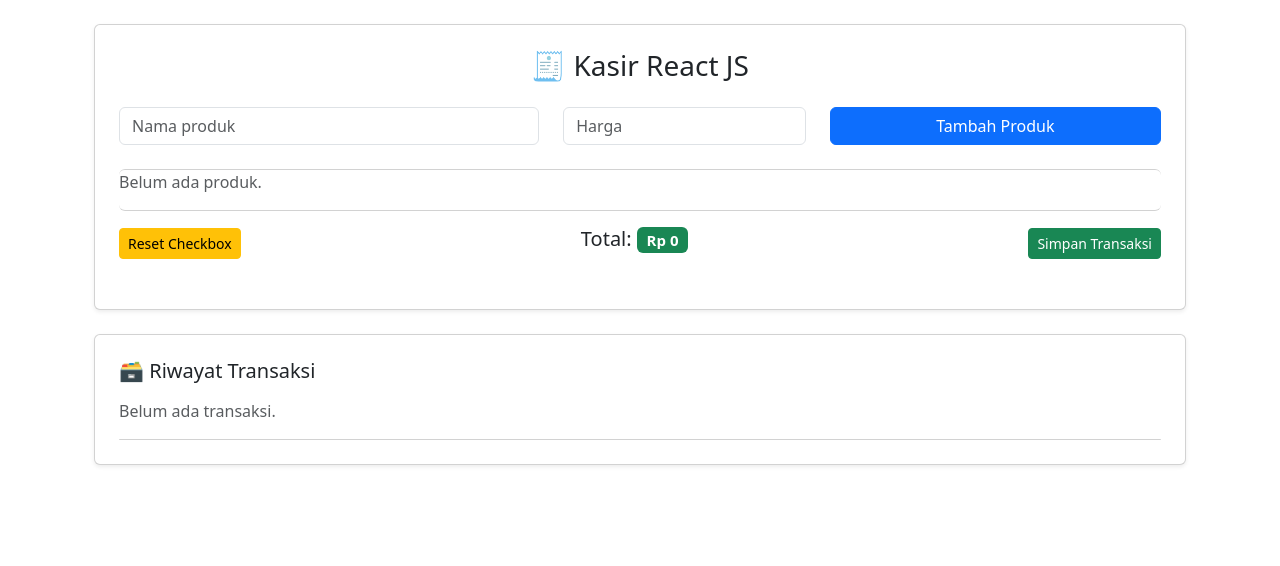
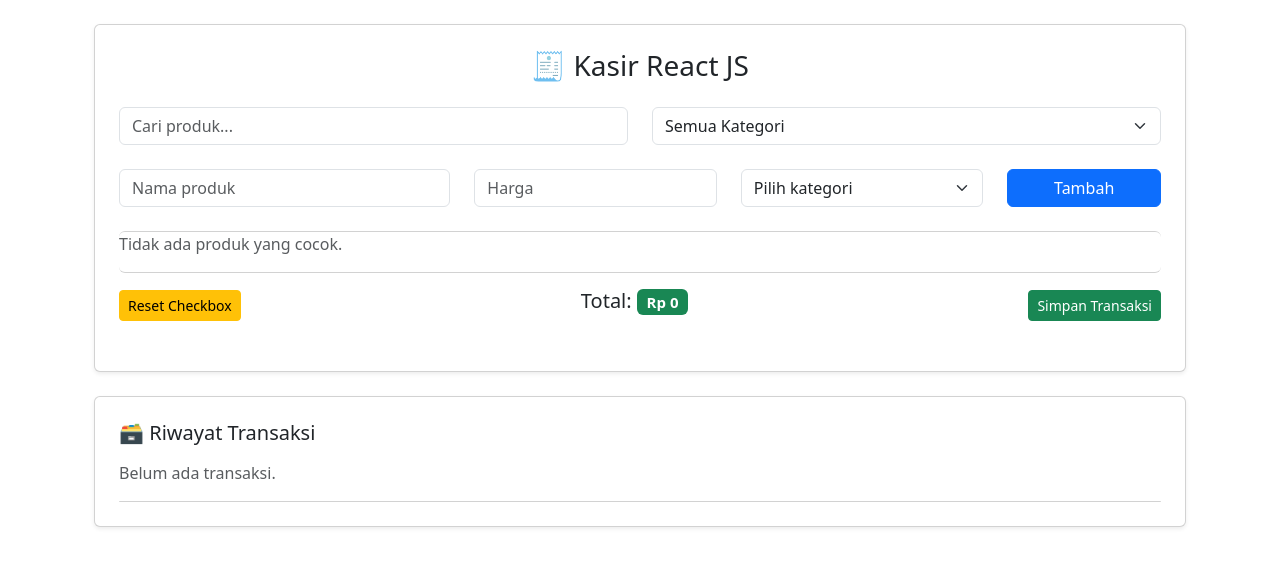
Before and after one commit to Raesssard/Simple-Casheer, a React (Create React App) app: page / in a window 1280 px wide. Shown: the top 566 px of the page. Built offline with nearby package versions, Linux system fonts and the light colour scheme.

Commit message:
update changes
optimalization

```diff
--- a/src/components/Kasir.css
+++ /dev/null
@@ -1,22 +0,0 @@
-@import 'https://cdnjs.cloudflare.com/ajax/libs/animate.css/4.1.1/animate.min.css';
-
-body {
-  background-color: #f8f9fa;
-}
-
-.list-group-item {
-  transition: all 0.3s ease-in-out;
-}
-
-.list-group-item:hover {
-  background-color: #f1f1f1;
-}
-
-.fade-in {
-  animation: fadeIn 0.4s ease-in;
-}
-
-@keyframes fadeIn {
-  from { opacity: 0; transform: translateY(10px); }
-  to { opacity: 1; transform: translateY(0); }
-}
--- a/src/components/Kasir.jsx
+++ b/src/components/Kasir.jsx
@@ -7,7 +7,11 @@ class Kasir extends Component {
     items: [],
     newItem: '',
     newPrice: '',
-    transactions: []
+    newCategory: '',
+    isCustomCategory: false,
+    transactions: [],
+    searchTerm: '',
+    selectedCategory: ''
   };
 
   componentDidMount() {
@@ -29,6 +33,7 @@ class Kasir extends Component {
         JSON.stringify(this.state.items.map(item => ({
           name: item.name,
           price: item.price,
+          category: item.category || '',
           checked: item.checked
         })))
       );
@@ -55,18 +60,21 @@ class Kasir extends Component {
   };
 
   handleAddItem = () => {
-    const { newItem, newPrice, items } = this.state;
+    const { newItem, newPrice, newCategory, items } = this.state;
     if (newItem.trim() && newPrice.trim()) {
       const newProduct = {
         name: newItem,
         price: parseInt(newPrice),
+        category: newCategory || '',
         qty: 0,
         checked: false
       };
       this.setState({
         items: [...items, newProduct],
         newItem: '',
-        newPrice: ''
+        newPrice: '',
+        newCategory: '',
+        isCustomCategory: false
       });
     }
   };
@@ -141,16 +149,51 @@ class Kasir extends Component {
   };
 
   render() {
-    const { items, newItem, newPrice, transactions } = this.state;
+    const { items, newItem, newPrice, newCategory, isCustomCategory, transactions, searchTerm, selectedCategory } = this.state;
+
+    // Ambil daftar kategori unik
+    const categories = [...new Set(items.map(item => item.category).filter(Boolean))];
+
+    // Filter produk
+    const filteredItems = items.filter(item =>
+      item.name.toLowerCase().includes(searchTerm.toLowerCase()) &&
+      (selectedCategory === '' || item.category === selectedCategory)
+    );
 
     return (
       <div className="container mt-4">
-        <div className="card shadow-sm p-4 bg-white rounded">
+        {/* Card Utama */}
+        <div className="card shadow-sm p-4 rounded">
           <h3 className="text-center mb-4">🧾 Kasir React JS</h3>
+
+          {/* Filter & Search */}
+          <div className="row mb-3">
+            <div className="col-sm-6 mb-2">
+              <input
+                type="text"
+                className="form-control"
+                placeholder="Cari produk..."
+                value={searchTerm}
+                onChange={(e) => this.setState({ searchTerm: e.target.value })}
+              />
+            </div>
+            <div className="col-sm-6 mb-2">
+              <select
+                className="form-select"
+                value={selectedCategory}
+                onChange={(e) => this.setState({ selectedCategory: e.target.value })}
+              >
+                <option value="">Semua Kategori</option>
+                {categories.map((cat, i) => (
+                  <option key={i} value={cat}>{cat}</option>
+                ))}
+              </select>
+            </div>
+          </div>
 
           {/* Tambah Produk */}
           <div className="row mb-3">
-            <div className="col-sm-5 mb-2">
+            <div className="col-sm-4 mb-2">
               <input
                 type="text"
                 className="form-control"
@@ -170,37 +213,68 @@ class Kasir extends Component {
                 onChange={this.handleInputChange}
               />
             </div>
-            <div className="col-sm-4 mb-2">
+            <div className="col-sm-3 mb-2">
+              {isCustomCategory ? (
+                <input
+                  type="text"
+                  className="form-control"
+                  name="newCategory"
+                  placeholder="Kategori baru"
+                  value={newCategory}
+                  onChange={this.handleInputChange}
+                />
+              ) : (
+                <select
+                  className="form-select"
+                  value={newCategory}
+                  onChange={(e) => {
+                    if (e.target.value === "__new") {
+                      this.setState({ isCustomCategory: true, newCategory: '' });
+                    } else {
+                      this.setState({ newCategory: e.target.value });
+                    }
+                  }}
+                >
+                  <option value="">Pilih kategori</option>
+                  {categories.map((cat, i) => (
+                    <option key={i} value={cat}>{cat}</option>
+                  ))}
+                  <option value="__new">+ Tambah kategori baru</option>
+                </select>
+              )}
+            </div>
+            <div className="col-sm-2 mb-2">
               <button className="btn btn-primary w-100" onClick={this.handleAddItem}>
-                Tambah Produk
+                Tambah
               </button>
             </div>
           </div>
 
           {/* Daftar Produk */}
           <ul className="list-group mb-3">
-            {items.length === 0 && <p className="text-muted">Belum ada produk.</p>}
-            {items.map((item, index) => (
+            {filteredItems.length === 0 && <p className="text-muted">Tidak ada produk yang cocok.</p>}
+            {filteredItems.map((item, index) => (
               <li key={index} className="list-group-item d-flex justify-content-between align-items-center">
                 <div className="d-flex align-items-center flex-wrap">
                   <input
                     type="checkbox"
                     className="form-check-input me-2"
                     checked={item.checked}
-                    onChange={() => this.handleCheckbox(index)}
+                    onChange={() => this.handleCheckbox(items.indexOf(item))}
                   />
                   <strong className="me-2">{item.name}</strong>
+                  {item.category && <span className="badge bg-info me-2">{item.category}</span>}
                   <span className="badge bg-secondary me-2">Rp {item.price.toLocaleString()}</span>
                 </div>
                 <div className="d-flex align-items-center">
                   {item.checked && (
                     <div className="me-2">
-                      <button className="btn btn-sm btn-outline-danger me-1" onClick={() => this.handleQtyChange(index, -1)}>-</button>
+                      <button className="btn btn-sm btn-outline-danger me-1" onClick={() => this.handleQtyChange(items.indexOf(item), -1)}>-</button>
                       <span>{item.qty}</span>
-                      <button className="btn btn-sm btn-outline-success ms-1" onClick={() => this.handleQtyChange(index, 1)}>+</button>
+                      <button className="btn btn-sm btn-outline-success ms-1" onClick={() => this.handleQtyChange(items.indexOf(item), 1)}>+</button>
                     </div>
                   )}
-                  <button className="btn btn-sm btn-outline-danger" onClick={() => this.handleDeleteItem(index)}>Hapus</button>
+                  <button className="btn btn-sm btn-outline-danger" onClick={() => this.handleDeleteItem(items.indexOf(item))}>Hapus</button>
                 </div>
               </li>
             ))}
@@ -218,9 +292,9 @@ class Kasir extends Component {
         </div>
 
         {/* Riwayat Transaksi */}
-        <div className="card shadow-sm p-4 mt-4 bg-white rounded">
+        <div className="card shadow-sm p-4 mt-4 rounded">
           <h5 className="mb-3">🗃️ Riwayat Transaksi</h5>
-          {transactions.length === 0 && <p className="text-muted">Belum ada transaksi.</p>}
+          {transactions.length === 0 && <p className="text-muted text-white">Belum ada transaksi.</p>}
           <ul className="list-group">
             {transactions.map(trx => (
               <li key={trx.id} className="list-group-item d-flex justify-content-between align-items-center flex-wrap">
```
